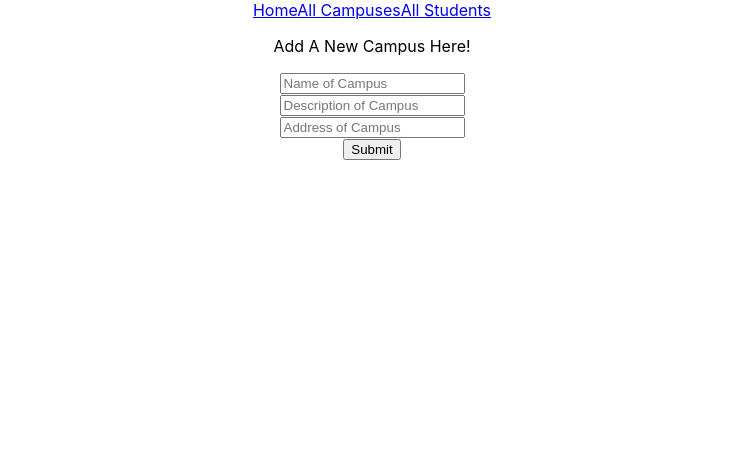
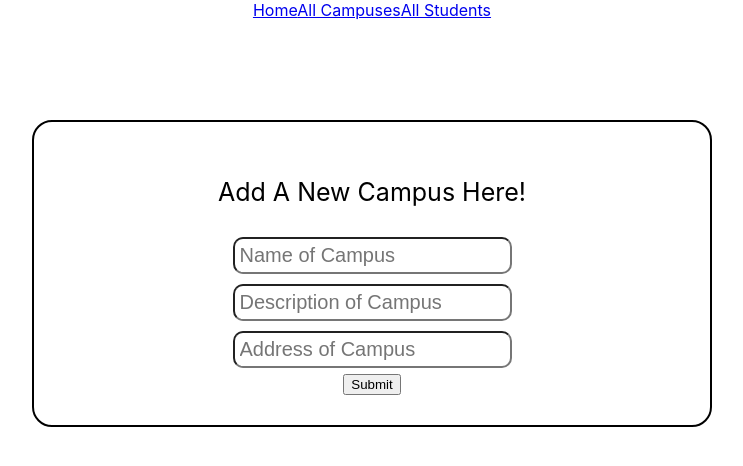
Before and after one commit to duvivierbri/FullStackCRUDApplication, a React (Create React App) app: page /add-campus in a window 1280 px wide. Shown: the top 466 px of the page, without its empty margins (268-1011 px from the left). Built offline with nearby package versions, Linux system fonts and the light colour scheme.

Commit message:
Added some CSS for the new campus form

```diff
--- a/src/App.css
+++ b/src/App.css
@@ -36,3 +36,24 @@
     transform: rotate(360deg);
   }
 }
+
+/*CAMPUS FORM CSS*/
+.AddCampusForm {
+  margin-top: 100px;
+  margin-left: 300px;
+  margin-right: 300px;
+  padding: 30px;
+  border-radius: 20px;
+  border: 2px solid black
+}
+
+.campusFormTitle{
+  font-size: 25px;
+}
+
+.campusFormInputs{
+  margin: 5px;
+  font-size: 20px;
+  padding: 5px;
+  border-radius: 10px;
+}
--- a/src/Components/AddCampus.js
+++ b/src/Components/AddCampus.js
@@ -53,7 +53,9 @@ class AddCampus extends Component{
     addCampus = async(newCampusObject) => {
         //NOTE - I don't know what the URL is for the database to this is here as filler... UPDATE LATER!
        let response = axios.post('http://localhost:3000/APIURLGOESHERE', newCampusObject)
-       .then((response) => console.log(response.data))
+       .then((response) => {
+           console.log(response.data)
+       })
        .catch((error) => console.log(error))
 
        //Reset values back to default
@@ -67,17 +69,17 @@ class AddCampus extends Component{
 
     render(){
         return (
-            <div>
+            <div className="AddCampusForm">
                 <form onSubmit = {this.submitFunction}>
-                    <p>Add A New Campus Here!</p>
+                    <p className="campusFormTitle">Add A New Campus Here!</p>
 
-                    <input type="text" onChange = {this.updateName} placeholder = "Name of Campus" required/>
+                    <input className = "campusFormInputs" type="text" onChange = {this.updateName} placeholder = "Name of Campus" required/>
                     <br/>
 
-                    <input type="text" onChange = {this.updateDescription} placeholder = "Description of Campus" required/>
+                    <input className = "campusFormInputs" type="text" onChange = {this.updateDescription} placeholder = "Description of Campus" required/>
                     <br/>
 
-                    <input type="text" onChange = {this.updateAddress} placeholder = "Address of Campus" required/>
+                    <input className = "campusFormInputs" type="text" onChange = {this.updateAddress} placeholder = "Address of Campus" required/>
                     <br/>
 
                     <button type="submit">Submit</button>
```
